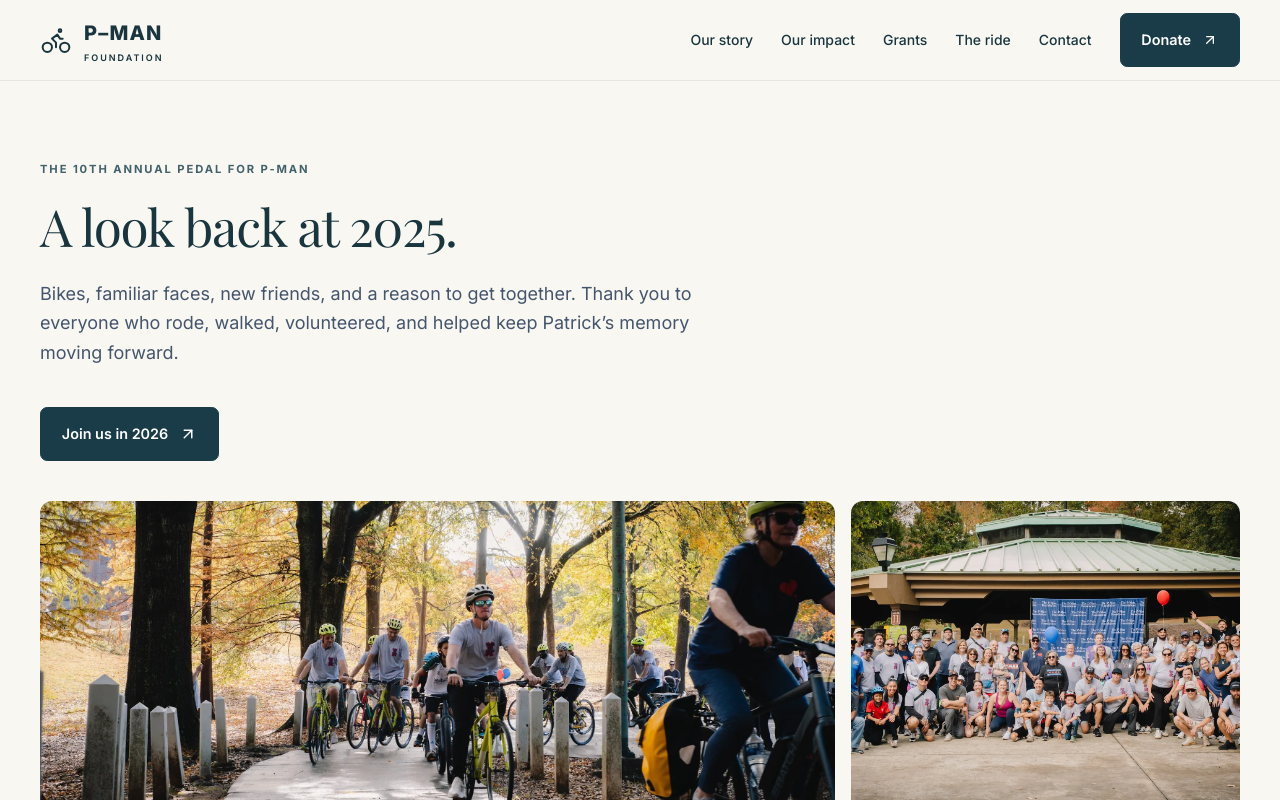
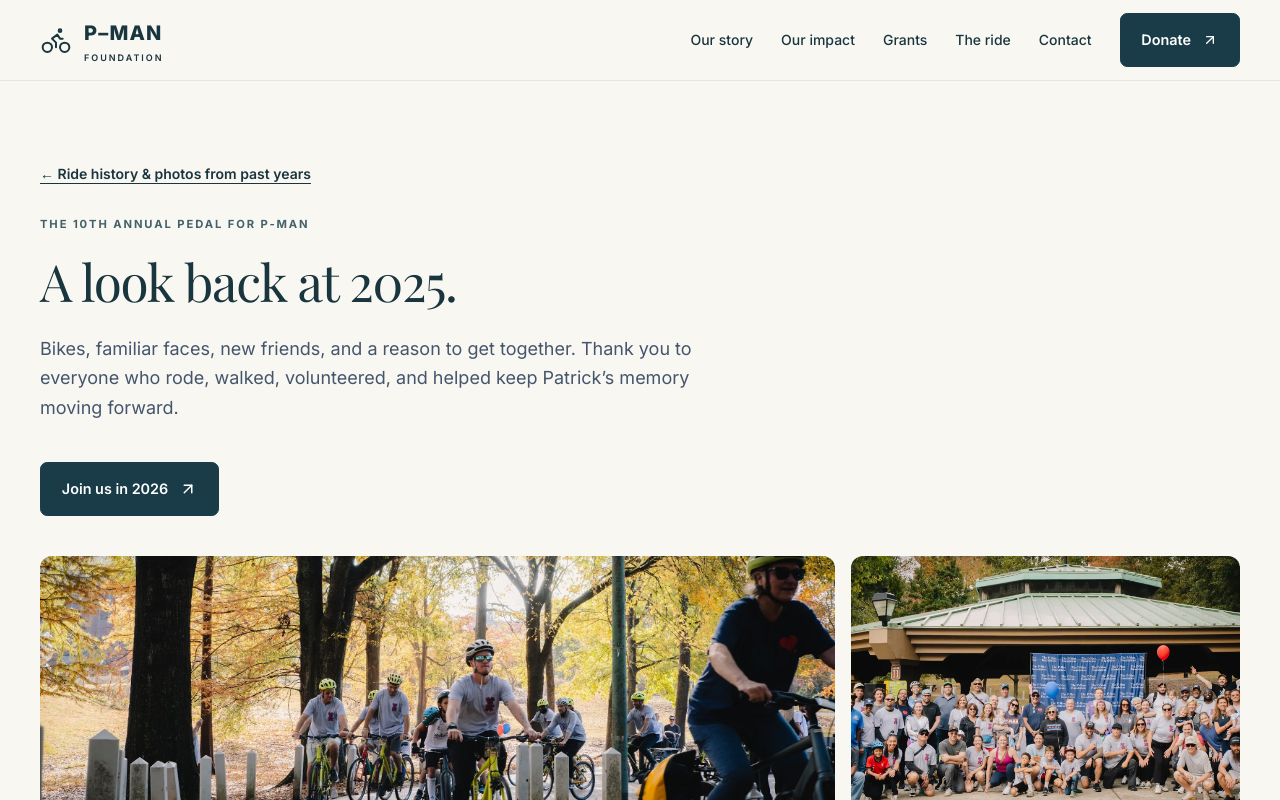
Before and after one commit to mchall21/p-man-foundation, a Next.js app: page /pedal/2025 in a window 1280 px wide. Shown: the top 800 px of the page. Built offline with nearby package versions, Linux system fonts and the light colour scheme; a web font is replaced by a local one.

Commit message:
Restore prominent access to ride history and past photos

```diff
--- a/app/pedal/2025/page.tsx
+++ b/app/pedal/2025/page.tsx
@@ -8,5 +8,5 @@ import { RideRecap } from '@/components/ui/ride-recap';
 export const metadata: Metadata = { title: 'The 2025 Ride — Photos & Film', description: 'Photos and the recap film from the 10th annual Pedal for P-Man ride.' };
 
 export default function Ride2025Page() {
-  return <div className="page-shell py-14 md:py-20"><p className="eyebrow mb-5">The 10th annual Pedal for P-Man</p><h1 className="section-heading">A look back at 2025.</h1><p className="mt-6 max-w-2xl text-lg leading-relaxed text-slate-600">Bikes, familiar faces, new friends, and a reason to get together. Thank you to everyone who rode, walked, volunteered, and helped keep Patrick’s memory moving forward.</p><div className="my-10 flex flex-wrap gap-3"><Link href="/pedal" className="button-primary">Join us in 2026 <ArrowUpRight size={18} /></Link></div><div className="grid grid-cols-1 gap-4 sm:grid-cols-2 lg:grid-cols-3">{pedal2025Photos.map((photo, i) => <a key={photo.src} href={photo.src} target="_blank" rel="noopener noreferrer" className={`group relative block overflow-hidden rounded-xl ${i === 0 ? 'sm:col-span-2 lg:col-span-2' : ''}`} aria-label={`View photo: ${photo.alt}`}><Image src={photo.src} alt={photo.alt} width={photo.width} height={photo.height} sizes={i === 0 ? '(max-width: 640px) 100vw, 66vw' : '(max-width: 640px) 100vw, 33vw'} className="h-80 w-full object-cover transition-transform duration-300 group-hover:scale-[1.025]" /></a>)}</div><div className="mt-20"><RideRecap /></div></div>;
+  return <div className="page-shell py-14 md:py-20"><Link href="/pedal/history" className="mb-8 inline-block text-sm font-semibold underline underline-offset-4">← Ride history &amp; photos from past years</Link><p className="eyebrow mb-5">The 10th annual Pedal for P-Man</p><h1 className="section-heading">A look back at 2025.</h1><p className="mt-6 max-w-2xl text-lg leading-relaxed text-slate-600">Bikes, familiar faces, new friends, and a reason to get together. Thank you to everyone who rode, walked, volunteered, and helped keep Patrick’s memory moving forward.</p><div className="my-10 flex flex-wrap gap-3"><Link href="/pedal" className="button-primary">Join us in 2026 <ArrowUpRight size={18} /></Link></div><div className="grid grid-cols-1 gap-4 sm:grid-cols-2 lg:grid-cols-3">{pedal2025Photos.map((photo, i) => <a key={photo.src} href={photo.src} target="_blank" rel="noopener noreferrer" className={`group relative block overflow-hidden rounded-xl ${i === 0 ? 'sm:col-span-2 lg:col-span-2' : ''}`} aria-label={`View photo: ${photo.alt}`}><Image src={photo.src} alt={photo.alt} width={photo.width} height={photo.height} sizes={i === 0 ? '(max-width: 640px) 100vw, 66vw' : '(max-width: 640px) 100vw, 33vw'} className="h-80 w-full object-cover transition-transform duration-300 group-hover:scale-[1.025]" /></a>)}</div><div className="mt-20"><RideRecap /></div></div>;
 }
--- a/app/pedal/page.tsx
+++ b/app/pedal/page.tsx
@@ -13,6 +13,7 @@ export const metadata: Metadata = {
 export default function PedalPage() {
   return (
     <>
+      <nav aria-label="Ride navigation" className="page-shell flex flex-wrap gap-x-6 gap-y-3 pt-6 text-sm font-semibold"><span aria-current="page">2026 ride</span><Link href="/pedal/history" className="underline underline-offset-4">Ride history &amp; past photos</Link><Link href="/pedal/2025" className="underline underline-offset-4">2025 photos &amp; film</Link></nav>
       <section className="page-shell grid items-center gap-10 py-14 lg:grid-cols-2 lg:gap-20 lg:py-20">
         <div><p className="eyebrow mb-5">The 11th annual ride · 2026</p><h1 className="section-heading text-6xl sm:text-7xl">Pedal for<br />P-Man.</h1><p className="mt-6 text-lg leading-relaxed text-slate-600">A day to remember Patrick, ride with friends, and help create more good days for people in recovery.</p><div className="my-8 space-y-4 border-y border-slate-200 py-6"><p className="flex items-center gap-3 text-xl font-semibold"><CalendarDays size={22} /> November 14, 2026</p><p className="flex items-center gap-3"><MapPin size={22} /> Grant Park · Atlanta, Georgia</p></div><Link href="/contact" className="button-primary">Ask about the 2026 ride <ArrowRight size={18} /></Link><p className="mt-4 text-sm text-slate-600">Registration details will be shared here when confirmed.</p></div>
         <div className="relative h-[380px] overflow-hidden rounded-[2rem] sm:h-[520px]"><Image src={pedal2025Hero.src} alt={pedal2025Hero.alt} fill priority sizes="(max-width: 1024px) 100vw, 50vw" className="object-cover" /></div>
```
